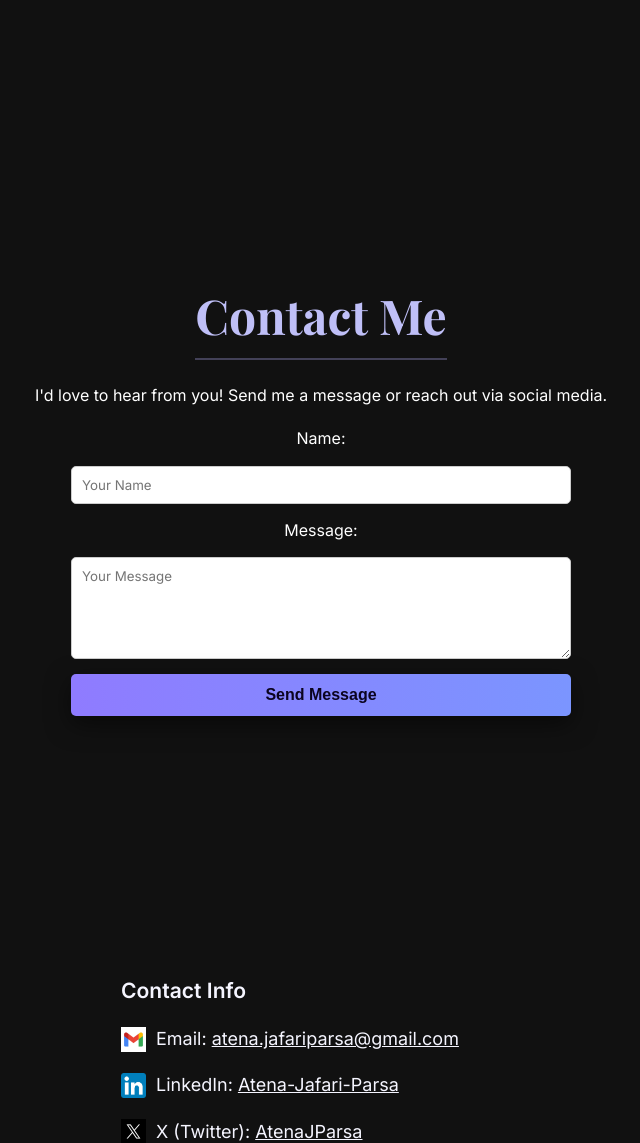
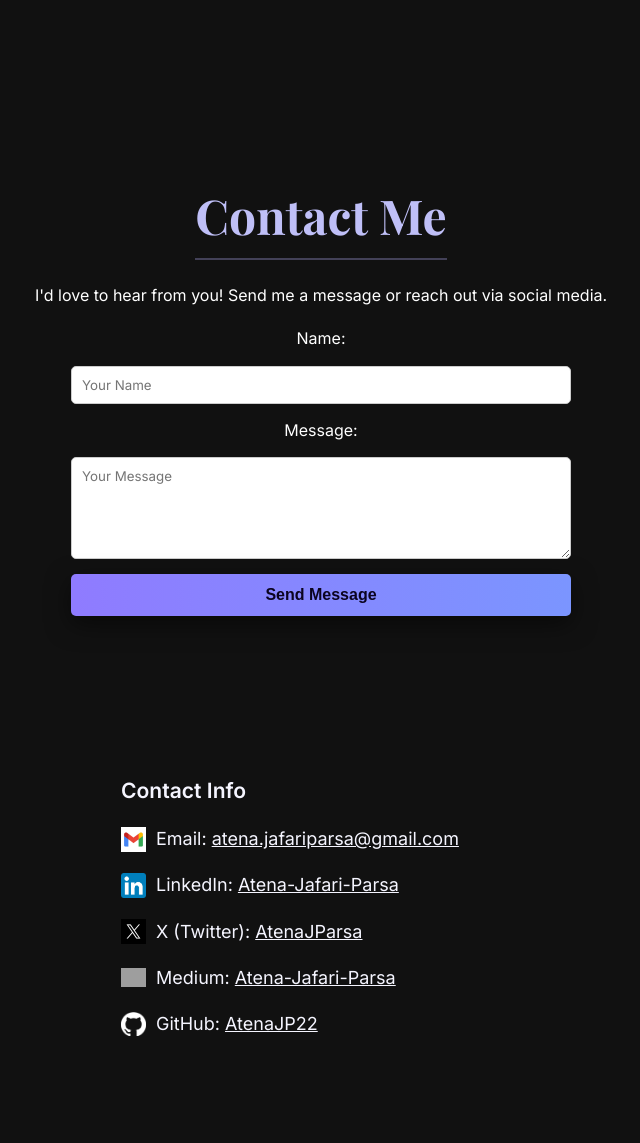
Before and after one commit to AtenaJP22/Atena-Jafari-Parsa, a Flask app: page / in a window 1280 px wide. Shown: the part 3342-4485 px from the top of the page, without its empty margins (319-959 px from the left). After the commit the page ends 4378 px from the top, so only its background shows below. Run offline with Flask 3, Linux system fonts and the light colour scheme; grey boxes are pictures that could not be loaded.

```diff
--- a/static/css/style.css
+++ b/static/css/style.css
@@ -380,7 +380,7 @@ img { display: block; max-width: 100%; height: auto; }
   }
 
   #contact {
-    padding: 160px 20px;
+    padding: 60px 20px;
     text-align: center;
     position: relative; /* important! */
     z-index: 2;         /* above the grid layers */
```
